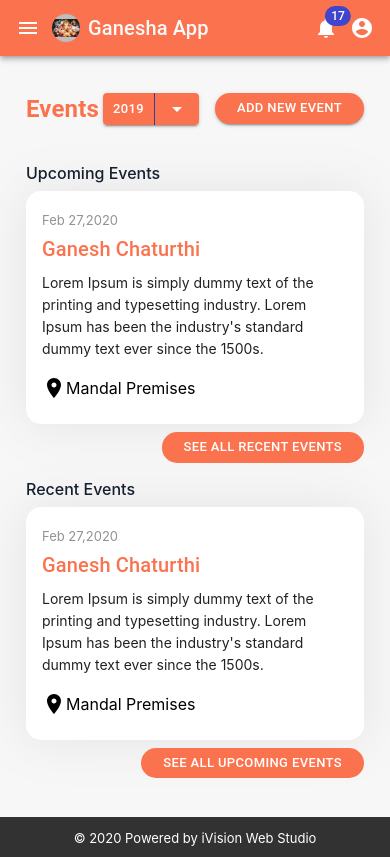
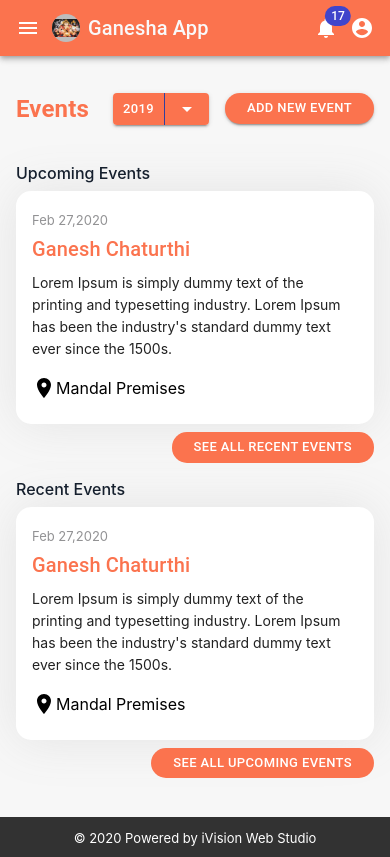
Before and after one commit to pravin3995/ganeshaapp, a React (Create React App) app: page /events in a window 390 px wide. Built offline with nearby package versions, Linux system fonts and the light colour scheme.

Commit message:
Updated Post button color

```diff
--- a/src/custom.scss
+++ b/src/custom.scss
@@ -1107,6 +1107,12 @@ a.MuiButton-outlined{
 fieldset.MuiOutlinedInput-notchedOutline{
     border-radius: 10px;
 }
+.post-card{
+    .MuiButtonBase-root:hover{
+        background-color: transparent !important;
+        color: darken($grey, 20%);
+    }
+}
 
 
 // Login Page
@@ -1190,7 +1196,7 @@ body,
 
 @media screen and (max-width: 620px){
     .main-wrapper{
-        padding: 15px 10px;
+        padding: 15px 0px;
     }
     .comment-content{
         padding-left: 15px !important;
```
